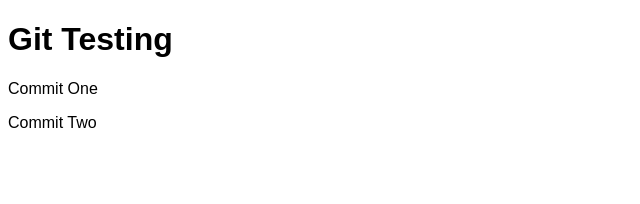
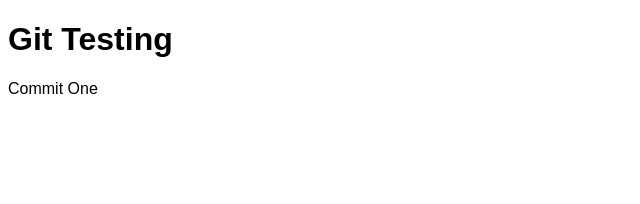
Before and after one commit to cdmt/git-testing, a React (Vite) app in the folder git-testing/: page / in a window 1280 px wide. Shown: the top 204 px of the page, without its empty margins (0-640 px from the left). Built offline with nearby package versions, Linux system fonts and the light colour scheme.

Commit message:
Revert "commit two"
This reverts commit e13e013303d466a58a61263ec210e58ba7d1d6ce.

```diff
--- a/git-testing/src/App.tsx
+++ b/git-testing/src/App.tsx
@@ -7,7 +7,6 @@ function App() {
     <>
       <h1>Git Testing</h1>
       <p>Commit One</p>
-      <p>Commit Two</p>
     </>
   )
 }
```
